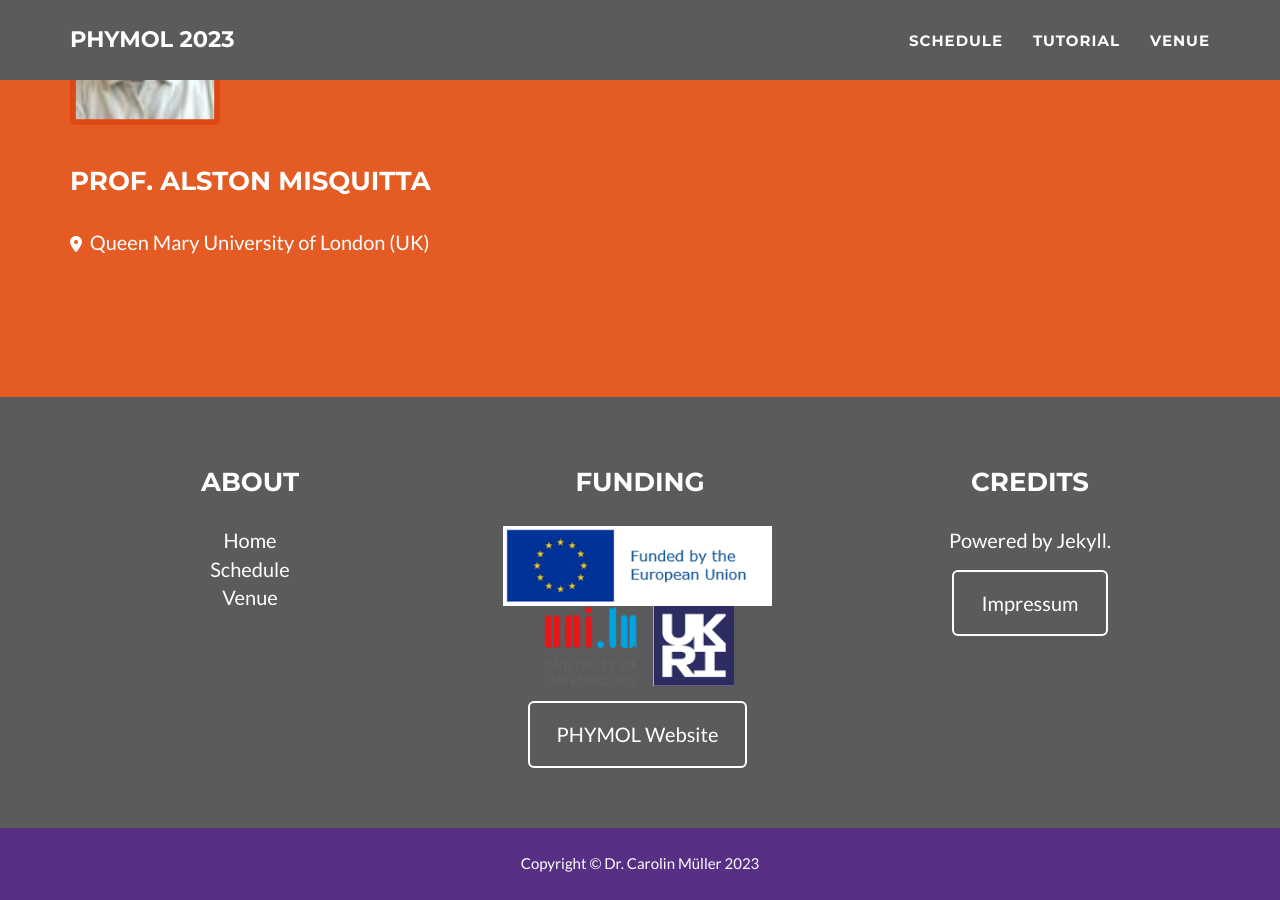
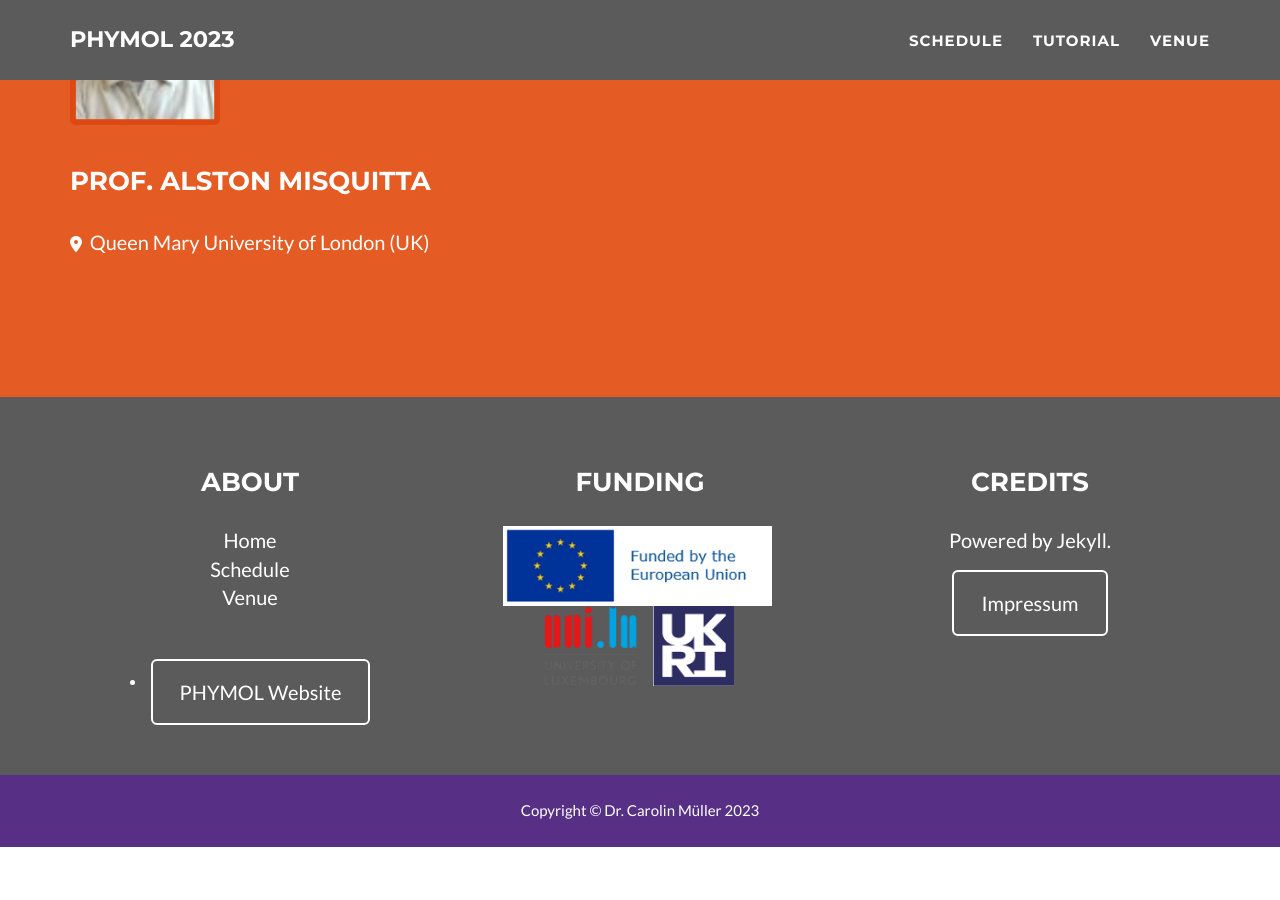
Before and after one commit to phymol/phymol.github.io, a Jekyll site: the page built from _posts/2020-08-04-day1.md, in a window 1280 px wide and 900 px high, scrolled down 3508 px. Built offline with Jekyll 4.4.1, drawn with Linux system fonts in a browser that asks for light colours; after the commit the page ends 4355 px from its top, so only the background shows below that.

Commit message:
Update footer.html

```diff
--- a/_includes/footer.html
+++ b/_includes/footer.html
@@ -10,6 +10,8 @@
             {{ adress.line }} <br>
             {% endfor %}
           </p>
+        <br>
+        <li><a href="http://phymol.eu/" class="btn btn-lg btn-outline">PHYMOL Website</a></li>
         </div>
         <div class="footer-col col-md-4">
           <h3>{{ site.footer.social }}</h3>
@@ -19,8 +21,6 @@
               {{ network.logo }}
             </li>
             {% endfor %}
-            <br>
-            <li><a href="http://phymol.eu/" class="btn btn-lg btn-outline">PHYMOL Website</a></li>
           </ul>
         </div>
         <div class="footer-col col-md-4">
```
